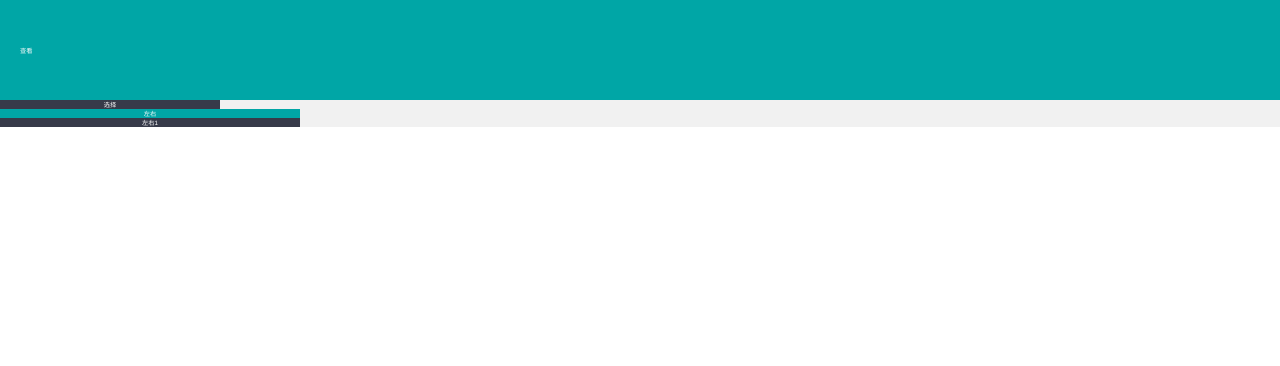
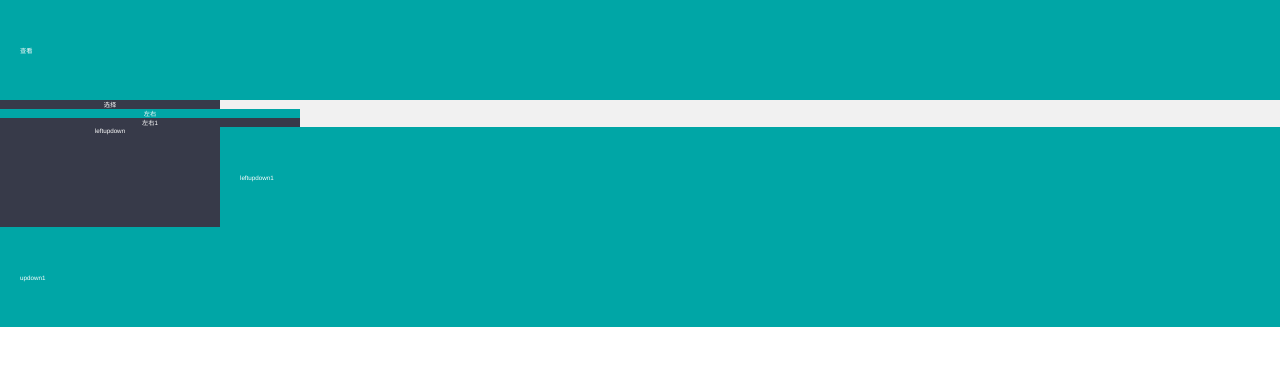
Before and after one commit to SK1517/vueSysTemplateFrame, a Vue app: page / in a window 1280 px wide. Shown: the top 366 px of the page. Built offline with nearby package versions, Linux system fonts and the light colour scheme.

Commit message:
代码提交
Signed-off-by: shen.ke <shen.ke@whaley.cn>

```diff
--- a/src/Content.vue
+++ b/src/Content.vue
@@ -8,6 +8,13 @@
             <template v-slot:aside>左右1</template>
             <template v-slot:header>左右</template>
         </left-right-layout>
+        <left-up-down-layout :aside-width="220" :header-height="100">
+            <template v-slot:aside>leftupdown</template>
+            <template v-slot:header>leftupdown1</template>
+        </left-up-down-layout>
+        <up-down-layout :header-height="100">
+            <template v-slot:header>updown1</template>
+        </up-down-layout>
     </div>
 </template>
 
@@ -15,12 +22,16 @@
 
     import UpLeftRightLayout from './components/layout/UpLeftRightLayout';
     import LeftRightLayout from "./components/layout/LeftRightLayout";
+    import LeftUpDownLayout from "./components/layout/LeftUpDownLayout";
+    import UpDownLayout from "./components/layout/UpDownLayout";
 
     export default {
         name: "Content",
         components: {
             UpLeftRightLayout,
             LeftRightLayout,
+            LeftUpDownLayout,
+            UpDownLayout,
         },
         data: function () {
             return {}
```
